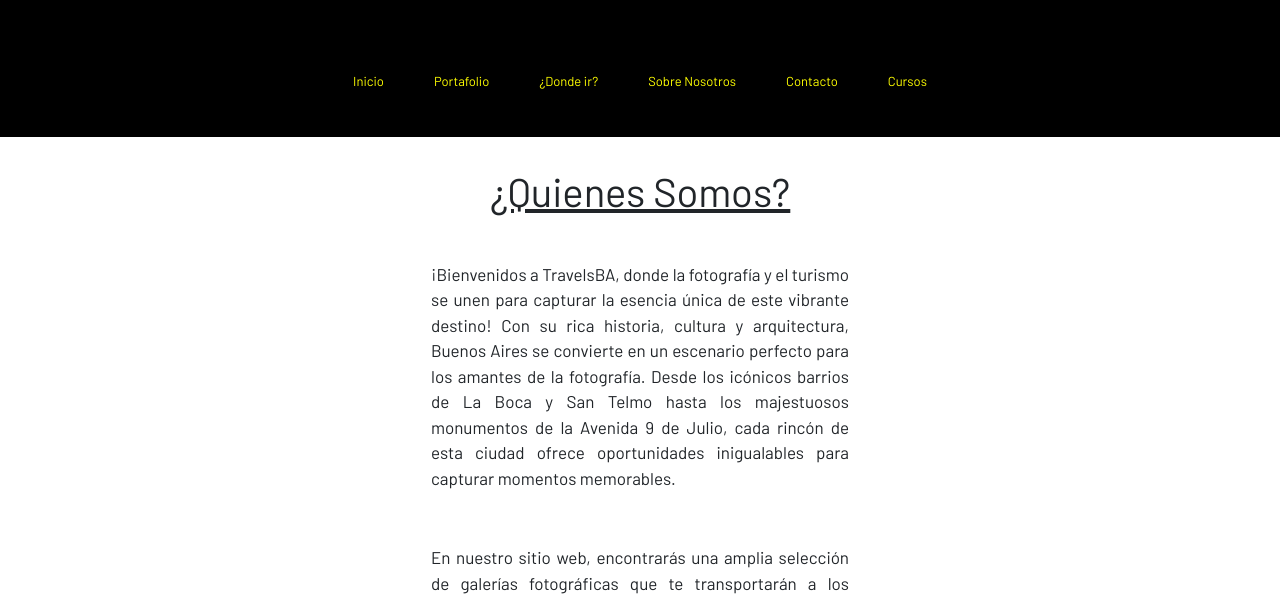
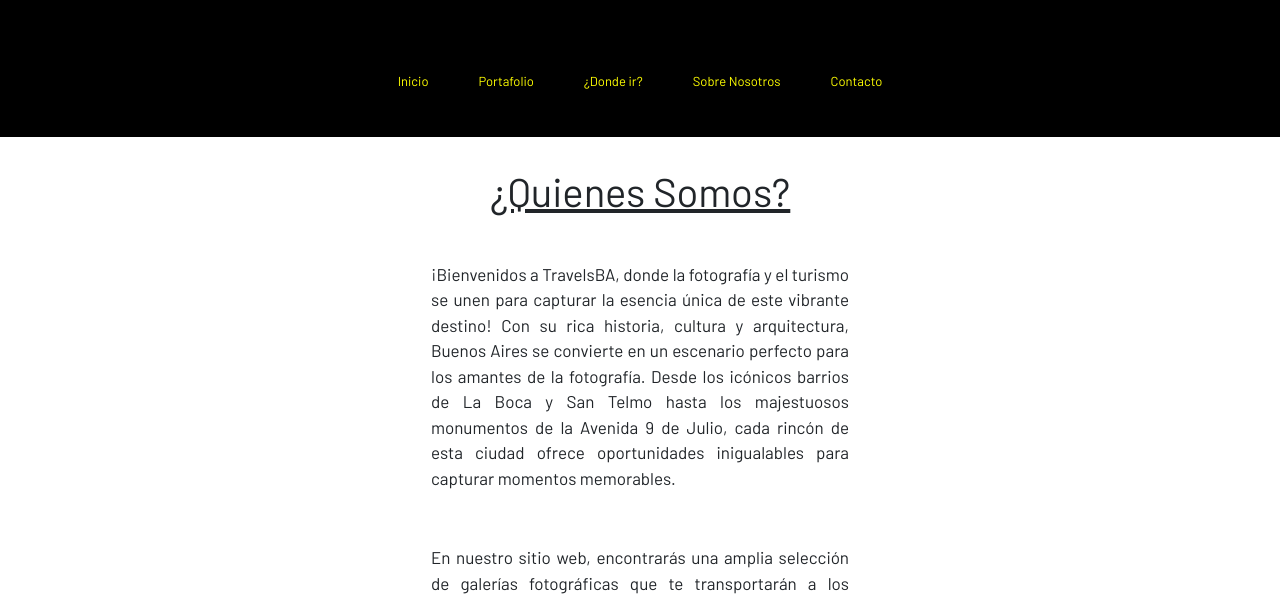
Before and after one commit to fnvcnte/PreEntrega2-Vicente, a plain HTML site: page index.html in a window 1280 px wide. Shown: the part 133-731 px from the top of the page. Drawn offline with nearby package versions, Linux system fonts and the light colour scheme; a web font is replaced by a local one.

Commit message:
se volvio a la version anterior

```diff
--- a/index.html
+++ b/index.html
@@ -46,9 +46,6 @@
                         </li>
                         <li class="nav-item">
                             <a class="nav-link active" aria-current="page" href="pages/contacto.html" style="color: yellow;">Contacto</a>
-                        </li>
-                        <li class="nav-item">
-                            <a class="nav-link active" aria-current="page" href="pages/contacto.html" style="color: yellow;">Cursos</a>
                         </li>
                     </ul>
                 </div>
```
